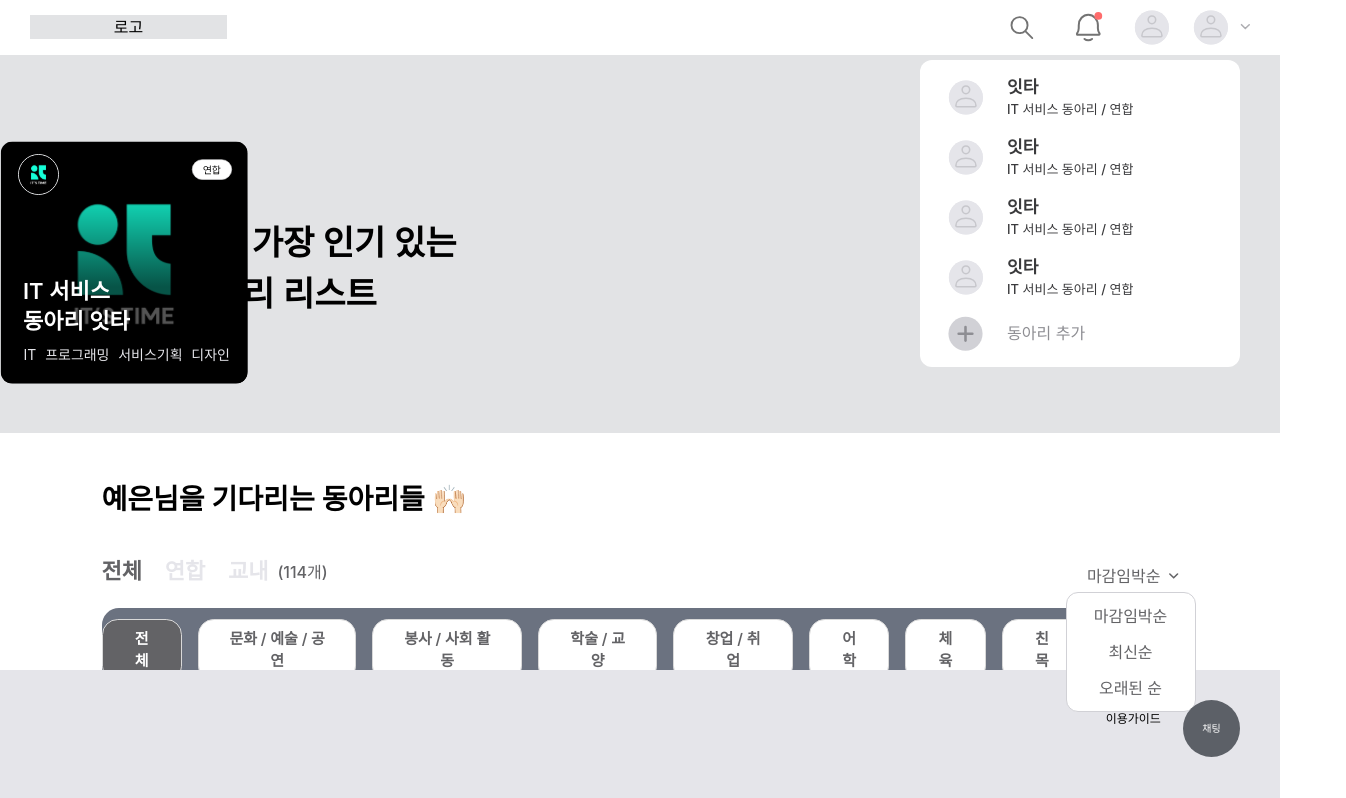
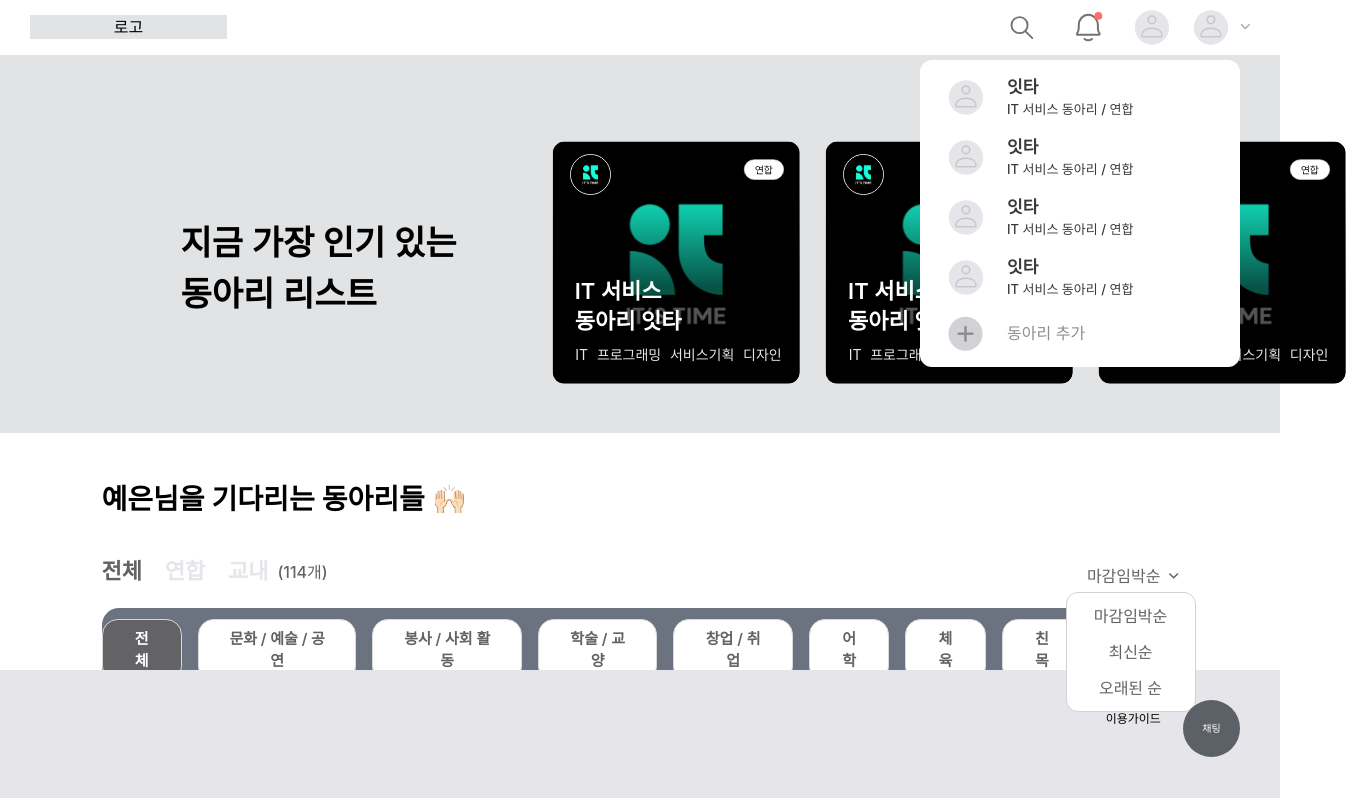
Before and after one commit to Cluting/cluting-frontend, a React (Create React App) app: page / in a window 1280 px wide. Shown: the top 798 px of the page, 1346 px wide, since content can reach past the window. Built offline with nearby package versions, Linux system fonts and the light colour scheme; a web font is replaced by a local one.

Commit message:
🎨style: 메인 홈 전체 디자인

```diff
--- a/src/pages/Main.tsx
+++ b/src/pages/Main.tsx
@@ -5,13 +5,14 @@ import PopularClub from "../components/recruting/home/PopularClub";
 export default function Main() {
   return (
     <div>
-      <div className="relative w-full h-[378px] bg-[#E2E3E5] ">
-        <p className="absolute top-[162.01px] left-[180.53px] text-[34px] font-semibold text-left ">
+      <div className="relative w-full h-[378px] bg-[#E2E3E5]">
+        <p className="absolute top-[162.01px] left-[180.53px] text-[34px] font-semibold text-left">
           지금 가장 인기 있는<br></br>동아리 리스트
         </p>
 
-        <div className="absolute top-[85.5px] left-[551.72]">
-          {/*인기 동아리 리스트 컴포넌트 자리. absolute top-[85.5px] left-[551.72] 여기부터 컴포넌트 쫘라락 */}
+        <div className="absolute top-[85.5px] left-[551.72px] flex-center gap-[25.36px]">
+          <PopularClub />
+          <PopularClub />
           <PopularClub />
         </div>
       </div>
```
